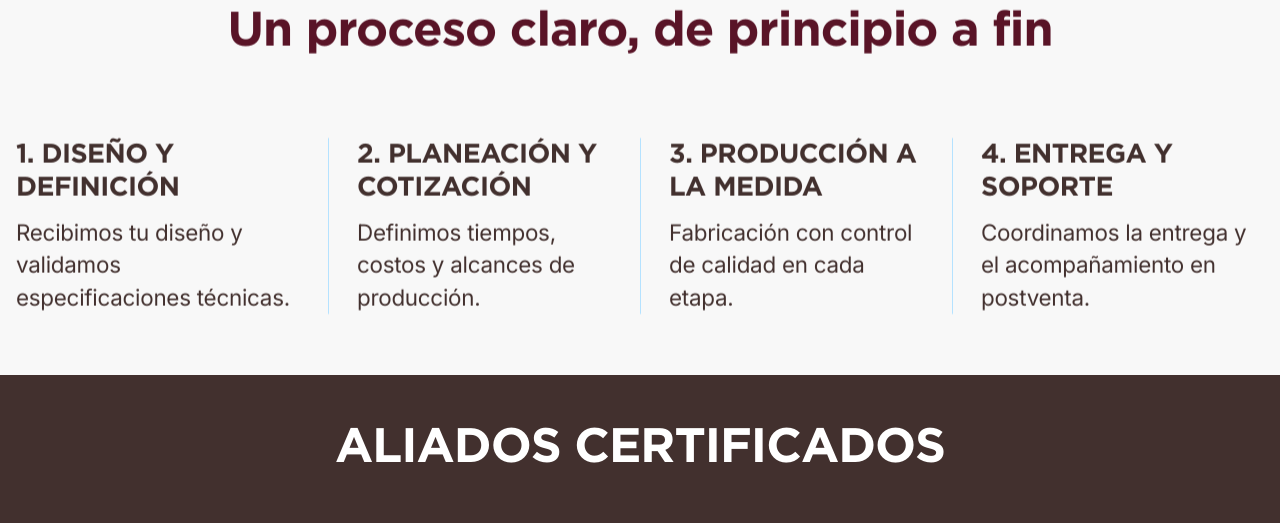
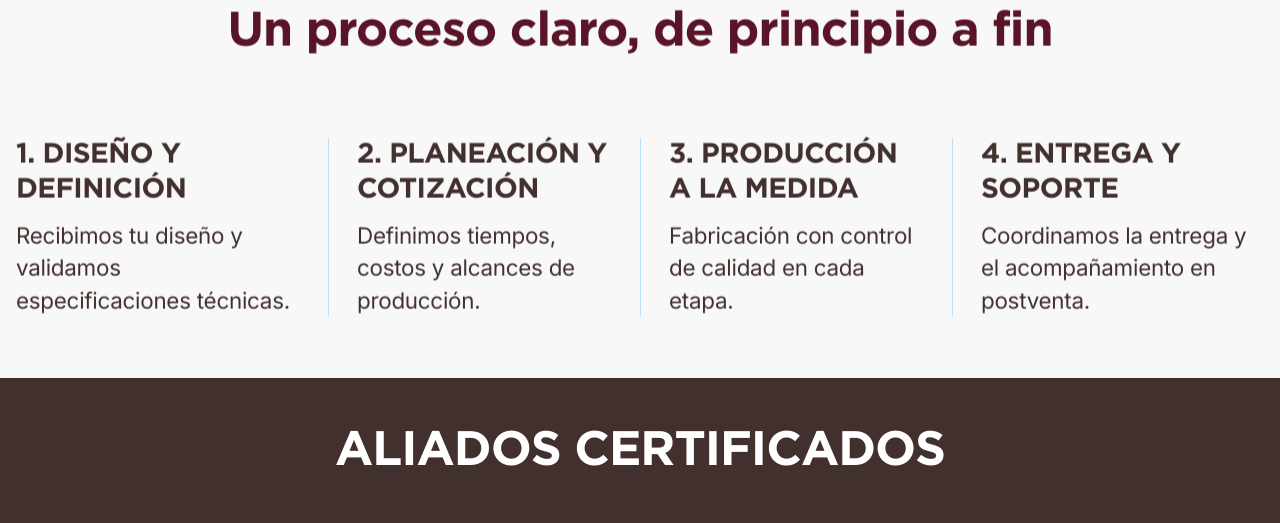
Before and after one commit to manuelRivero/zapian-innovika, a Gatsby site: page / in a window 1280 px wide. Shown: the part 6060-6583 px from the top of the page. Built offline with nearby package versions, Linux system fonts and the light colour scheme; Gatsby itself is replaced by a stand-in of ours; no server answers; a web font is replaced by a local one.

Commit message:
[update] add font size adjustment for subtitles in process steps in global styles

```diff
--- a/src/styles/global.css
+++ b/src/styles/global.css
@@ -624,6 +624,10 @@
     display: flex;
     flex-direction: column;
     gap: 0.75rem;
+  }
+
+  .process-step .text-subtitle {
+    font-size: var(--font-size-3xl);
   }
 
   .process-step--divider {
```
